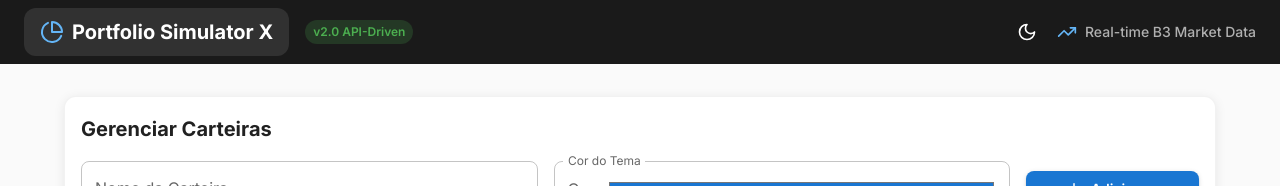
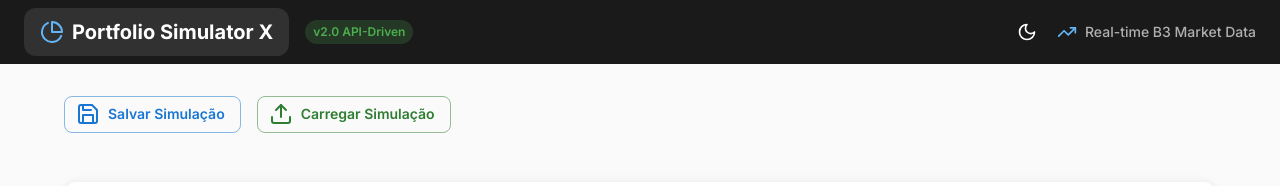
Before and after one commit to andreluiz2431/portfolio-simulator-react, a React (Vite) app: page / in a window 1280 px wide. Shown: the top 186 px of the page. Built offline with nearby package versions, Linux system fonts and the light colour scheme; no server answers.

Commit message:
Salvar e Carregar Simulações

```diff
--- a/src/App.tsx
+++ b/src/App.tsx
@@ -7,6 +7,7 @@ import { PortfolioView } from './features/portfolio/PortfolioView';
 import { SimulationControls } from './features/simulation/SimulationControls';
 import { DashboardView } from './features/dashboard/DashboardView';
 import { PortfolioManager } from './features/portfolio/PortfolioManager';
+import { SimulationPersistenceButtons } from './components/SimulationPersistenceButtons';
 
 function App() {
   const [mode, setMode] = useState<'light' | 'dark'>(
@@ -82,6 +83,7 @@ function App() {
         <Header mode={mode} onToggleTheme={handleToggleTheme} />
         <Container maxWidth="lg" sx={{ py: 4 }}>
           <Box sx={{ display: 'flex', flexDirection: 'column', gap: 4 }}>
+            <SimulationPersistenceButtons />
             <PortfolioManager />
             <AssetSearch onAssetSelect={handleAssetSelect} />
             <PortfolioView />
--- /dev/null
+++ b/src/components/SimulationPersistenceButtons.tsx
@@ -0,0 +1,19 @@
+import React from 'react';
+import { Button, Stack } from '@mui/material';
+import { Save, Upload } from 'lucide-react';
+import { usePortfolioStore } from '../stores/portfolioStore';
+
+export const SimulationPersistenceButtons: React.FC = () => {
+  const { saveSimulation, loadSimulation } = usePortfolioStore();
+
+  return (
+    <Stack direction="row" spacing={2} sx={{ mb: 2 }}>
+      <Button variant="outlined" color="primary" startIcon={<Save />} onClick={saveSimulation}>
+        Salvar Simulação
+      </Button>
+      <Button variant="outlined" color="secondary" startIcon={<Upload />} onClick={loadSimulation}>
+        Carregar Simulação
+      </Button>
+    </Stack>
+  );
+};
--- a/src/stores/portfolioStore.ts
+++ b/src/stores/portfolioStore.ts
@@ -30,6 +30,8 @@ interface PortfolioStore {
   setLoading: (isLoading: boolean) => void; // Add loading action
   addPortfolio: (portfolio: Portfolio) => void;
   removePortfolio: (portfolioId: string) => void;
+  saveSimulation: () => void;
+  loadSimulation: () => void;
 }
 
 const initialPortfolios: Portfolio[] = [
@@ -200,6 +202,30 @@ export const usePortfolioStore = create<PortfolioStore>((set, get) => ({
       },
     }));
   },
+
+  saveSimulation: () => {
+    const state = get();
+    const data = {
+      portfolios: state.portfolios,
+      simulationParams: state.simulationParams,
+      assets: state.assets,
+    };
+    localStorage.setItem('portfolio-simulator-save', JSON.stringify(data));
+  },
+  loadSimulation: () => {
+    const raw = localStorage.getItem('portfolio-simulator-save');
+    if (!raw) return;
+    try {
+      const data = JSON.parse(raw);
+      set({
+        portfolios: data.portfolios,
+        simulationParams: data.simulationParams,
+        assets: data.assets,
+      });
+    } catch (e) {
+      // erro ao carregar
+    }
+  },
 }));
 
 /**
```
Also changed, not shown: 1 other file (tests, documents, lock files or other folders).
